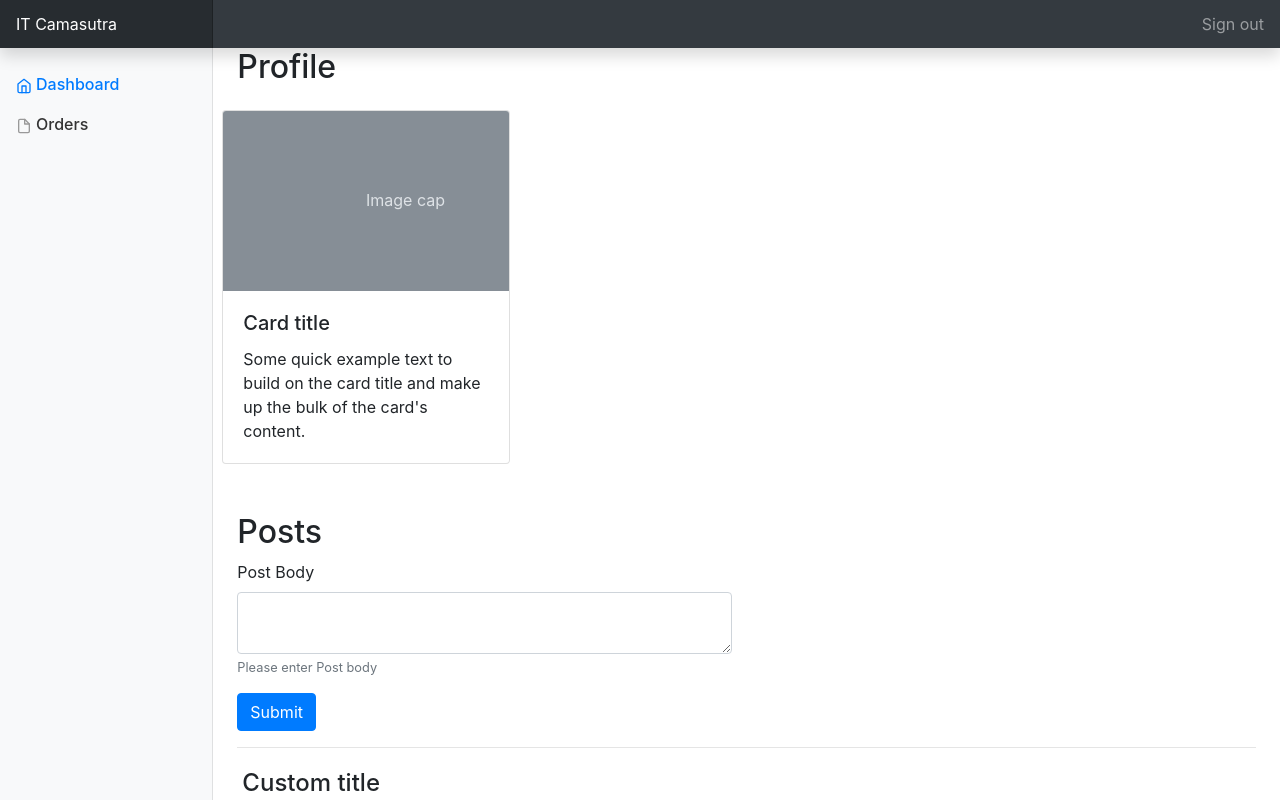
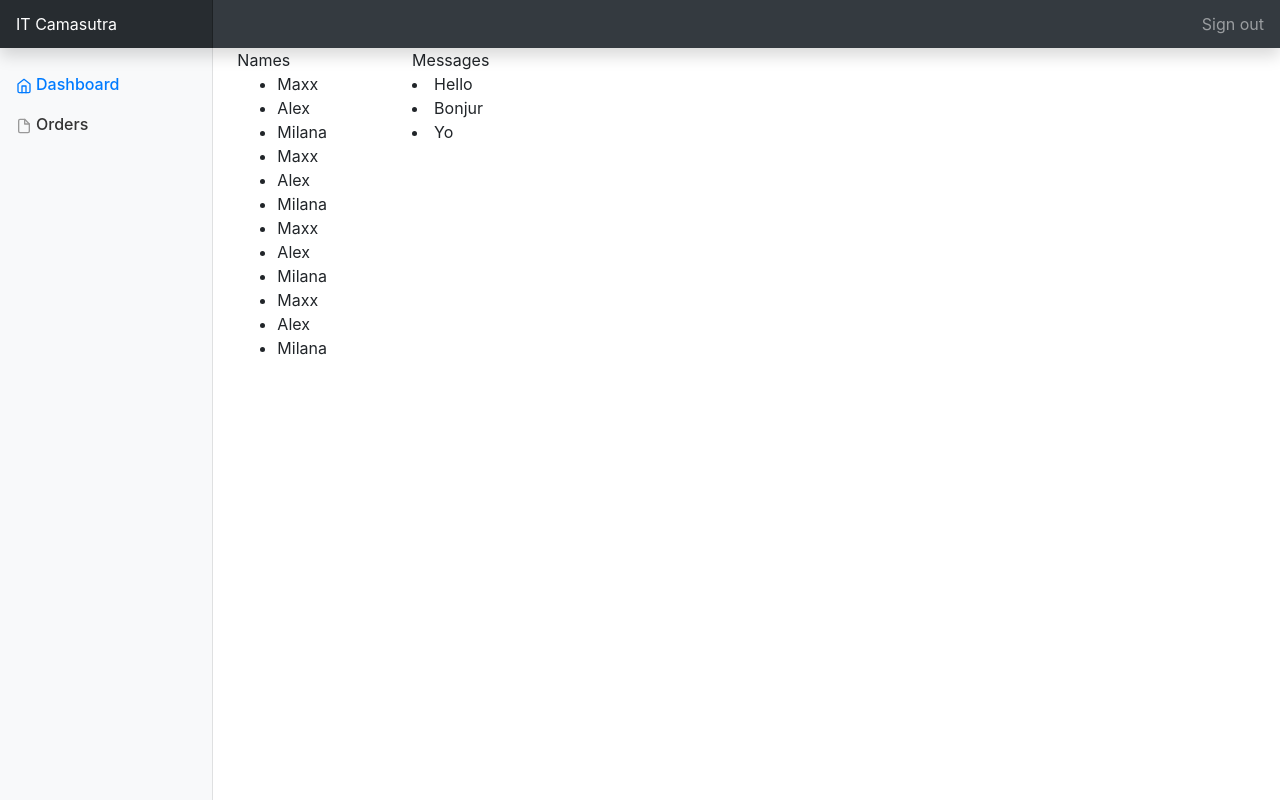
Before and after one commit to maxxdev/react-projects, a React (Create React App) app in the folder itcamasutra/: page /dialogs in a window 1280 px wide. Shown: the top 802 px of the page. Built offline with nearby package versions, Linux system fonts and the light colour scheme.

Commit message:
Added Dialog component skeleton

```diff
--- a/itcamasutra/src/App.js
+++ b/itcamasutra/src/App.js
@@ -3,6 +3,7 @@ import './App.css';
 import Navbar from "./components/Navbar/Navbar";
 import Sidebar from "./components/Sidebar/Sidebar";
 import Profile from "./components/Profile/Profile";
+import {Dialogs} from "./components/Dialogs/Dialogs";
 
 function App() {
   return (
@@ -12,7 +13,8 @@ function App() {
         <div className="row">
           <Sidebar/>
           <main role="main" className="col-md-9 ml-sm-auto col-lg-10 px-md-4">
-            <Profile/>
+            {/*<Profile/>*/}
+            <Dialogs/>
           </main>
         </div>
       </div>
--- /dev/null
+++ b/itcamasutra/src/components/Dialogs/Dialogs.js
@@ -0,0 +1,30 @@
+import React from "react";
+
+export const Dialogs = () => {
+  return (
+    <div className="row">
+      <div className="col-md-2">
+        Names
+        <ul>
+          <li>Maxx</li>
+          <li>Alex</li>
+          <li>Milana</li>
+          <li>Maxx</li>
+          <li>Alex</li>
+          <li>Milana</li>
+          <li>Maxx</li>
+          <li>Alex</li>
+          <li>Milana</li>
+          <li>Maxx</li>
+          <li>Alex</li>
+          <li>Milana</li>
+        </ul>
+      </div>
+      <div className="col-md-10">Messages
+        <li>Hello</li>
+        <li>Bonjur</li>
+        <li>Yo</li>
+      </div>
+    </div>
+  )
+}
--- a/itcamasutra/src/components/Profile/MyPosts/MyPosts.js
+++ b/itcamasutra/src/components/Profile/MyPosts/MyPosts.js
@@ -16,7 +16,6 @@ export const MyPosts = () => {
       body: 'There are many variations of passages of Lorem Ipsum available, but the majority have suffered alteration in some form, by injected humour, or randomised words which don\'t look even slightly believable. If you are going to use a passage of Lorem Ipsum, you need to be sure there isn\'t anything embarrassing hidden in the middle of text. All the Lorem Ipsum generators on the Internet tend to repeat predefined chunks as necessary, making this the first true generator on the Internet. It uses a dictionary of over 200 Latin words, combined with a handful of model sentence structures, to generate Lorem Ipsum which looks reasonable. The generated Lorem Ipsum is therefore always free from repetition, injected humour, or non-characteristic words etc.'
     },
     {title: 'Custom title', body: 'lorem ipsum'}
-
   ]
   return (
     <Fragment>
```
